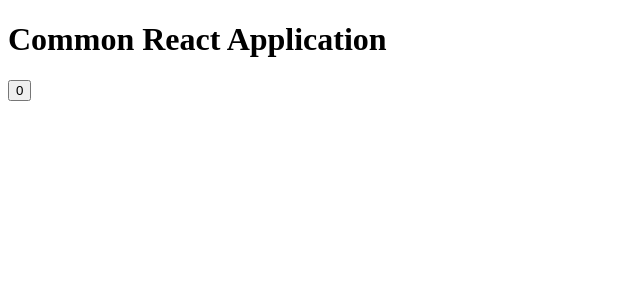
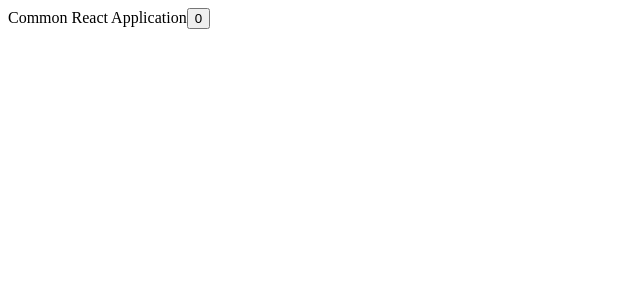
Before and after one commit to diniles/ReactFromScratch, a React (Create React App) app in the folder cra/: page / in a window 1280 px wide. Shown: the top 300 px of the page, without its empty margins (0-640 px from the left). Built offline with nearby package versions, Linux system fonts and the light colour scheme.

Commit message:
Add: handler to state

```diff
--- a/cra/src/App.js
+++ b/cra/src/App.js
@@ -7,14 +7,18 @@
     super(props);
     this.state = {
       count: 0
-    }
+    };
+  }
+
+  handleClick = () => {
+    this.setState({count: this.state.count + 1})
   }
 
   render() {
     return (
       <div className="App">
-        <h1>Common React Application</h1>
-        <button>{this.state.count}</button>
+        Common React Application
+        <button onClick={this.handleClick}>{this.state.count}</button>
       </div>
     );
   }
```
